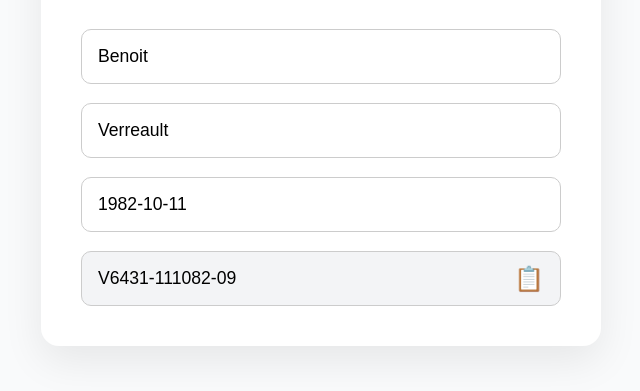
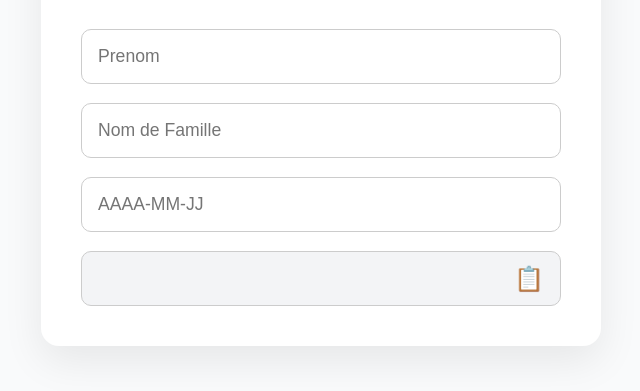
Before and after one commit to Khukharr/driver-license-number, a plain HTML site: page index.html in a window 1280 px wide. Shown: the part 279-670 px from the top of the page, without its empty margins (319-959 px from the left). Drawn offline with Linux system fonts and the light colour scheme.

Commit message:
enlever les valeurs de debug

```diff
--- a/index.html
+++ b/index.html
@@ -123,12 +123,6 @@
     const licenseOutput = document.getElementById('licenseNumber');
     const copyBtn = document.getElementById('copyBtn');
 
-    // debug
-    firstNameInput.value = 'Benoit';
-    lastNameInput.value = 'Verreault';
-    birthDateInput.value = '1982-10-11';
-    updateLicenseNumber();
-
     function updateLicenseNumber() {
         const first = firstNameInput.value.trim();
         const last = lastNameInput.value.trim();
```
